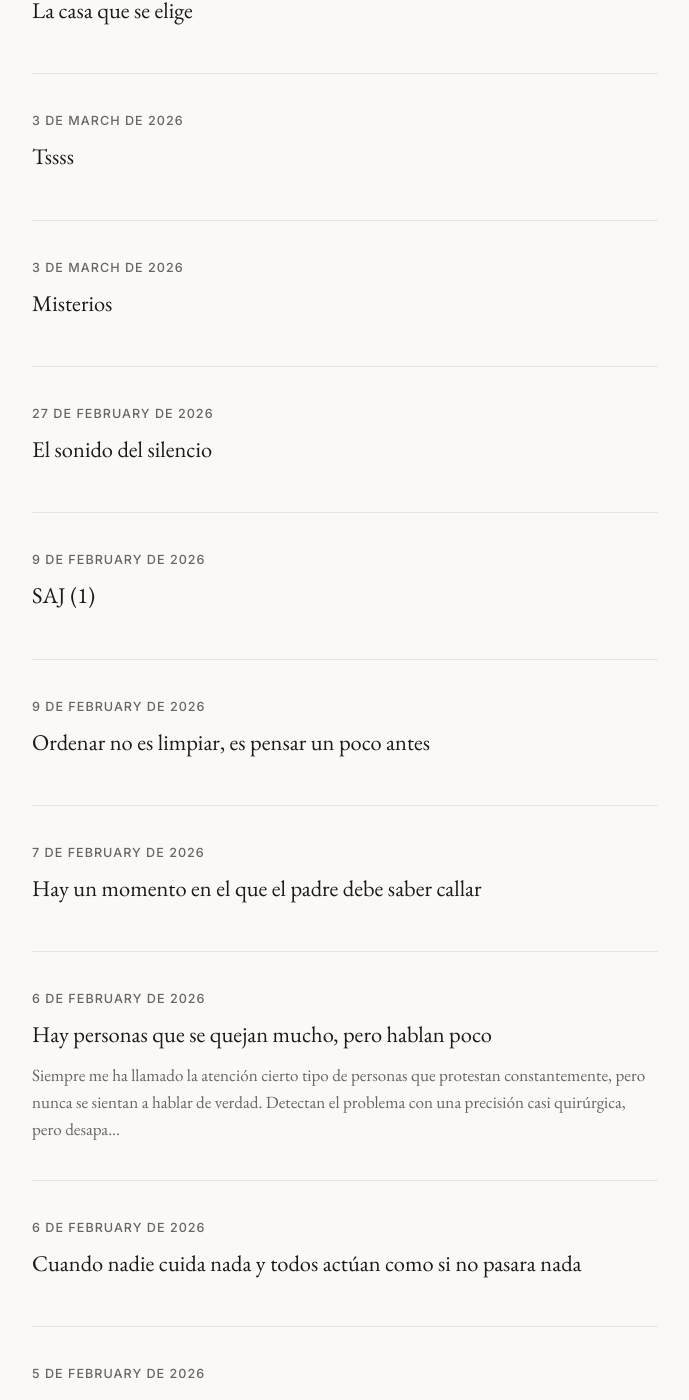
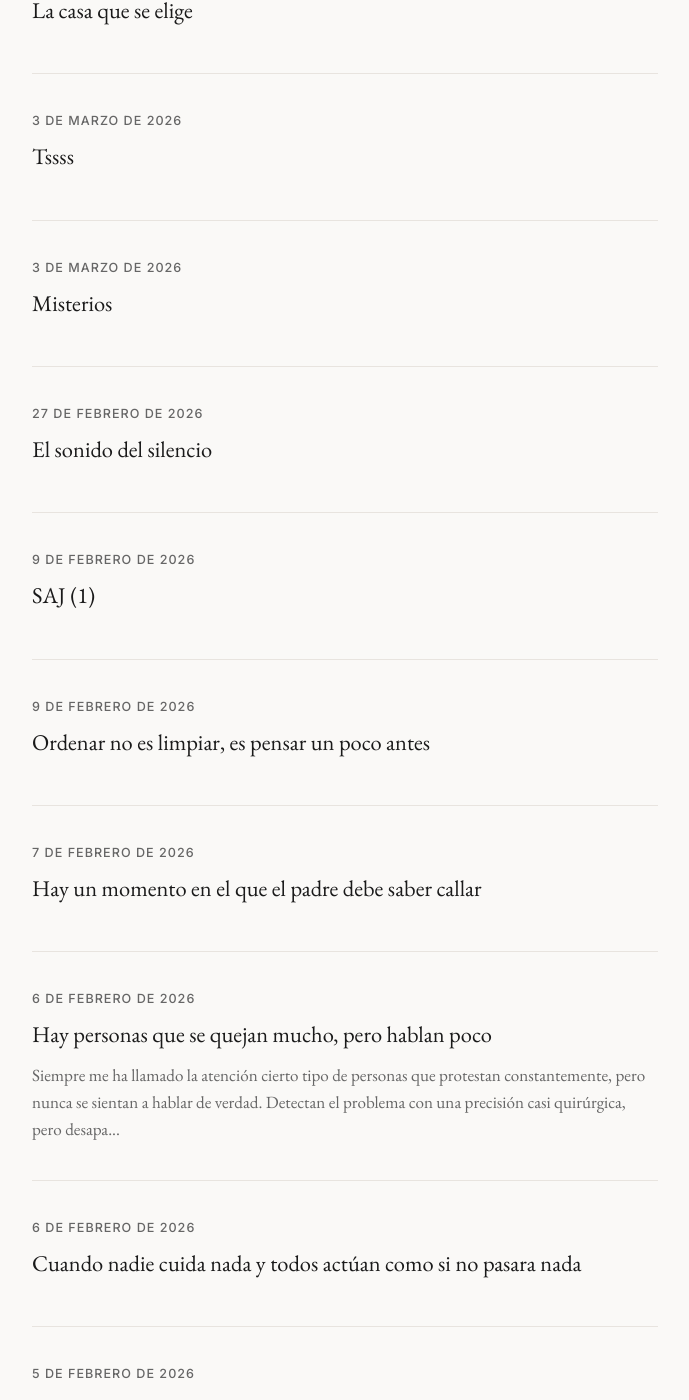
Before and after one commit to ldfdez/ldweb, a Jekyll site: the page built from index.html, in a window 1280 px wide and 1400 px high, scrolled down 1563 px. Shown: the whole window, without its empty margins (295-984 px from the left). Built offline with Jekyll 4.4.1, drawn with Linux system fonts in a browser that asks for light colours; some of the changed text lies outside the part shown.

Commit message:
fix: fechas en espanol (abril no april) + include date_es
Co-Authored-By: Claude Sonnet 4.6 <noreply@anthropic.com>

```diff
--- /dev/null
+++ b/_includes/date_es.html
@@ -0,0 +1 @@
+{% assign d = include.date | date: "%-d" %}{% assign m = include.date | date: "%-m" %}{% assign y = include.date | date: "%Y" %}{% case m %}{% when "1" %}{% assign mes = "enero" %}{% when "2" %}{% assign mes = "febrero" %}{% when "3" %}{% assign mes = "marzo" %}{% when "4" %}{% assign mes = "abril" %}{% when "5" %}{% assign mes = "mayo" %}{% when "6" %}{% assign mes = "junio" %}{% when "7" %}{% assign mes = "julio" %}{% when "8" %}{% assign mes = "agosto" %}{% when "9" %}{% assign mes = "septiembre" %}{% when "10" %}{% assign mes = "octubre" %}{% when "11" %}{% assign mes = "noviembre" %}{% when "12" %}{% assign mes = "diciembre" %}{% endcase %}{{ d }} de {{ mes }} de {{ y }}
--- a/_layouts/home.html
+++ b/_layouts/home.html
@@ -5,7 +5,7 @@ layout: default
 <ul class="post-list">
   {% for post in site.posts %}
   <li class="post-item">
-    <p class="post-date">{{ post.date | date: "%-d de %B de %Y" }}</p>
+    <p class="post-date">{% include date_es.html date=post.date %}</p>
     <h2><a href="{{ post.url | relative_url }}">{{ post.title }}</a></h2>
     <p class="post-excerpt">{{ post.excerpt | strip_html | truncate: 200 }}</p>
   </li>
--- a/_layouts/post.html
+++ b/_layouts/post.html
@@ -4,7 +4,7 @@ layout: default
 
 <article>
   <header class="post-header">
-    <p class="post-date">{{ page.date | date: "%-d de %B de %Y" }}</p>
+    <p class="post-date">{% include date_es.html date=page.date %}</p>
     <h1>{{ page.title }}</h1>
   </header>
   <div class="post-body">
```
